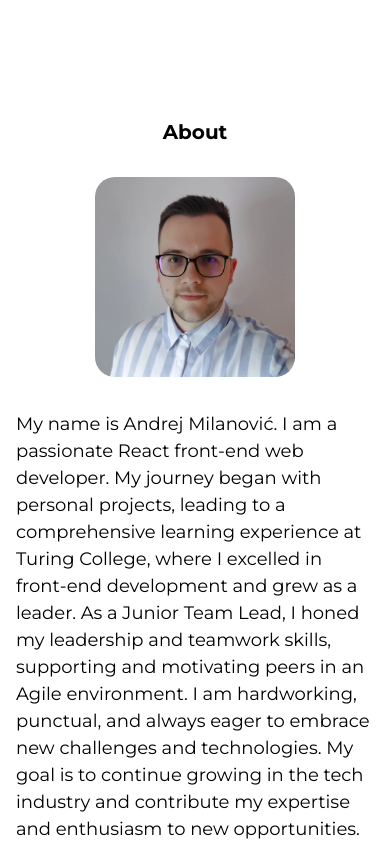
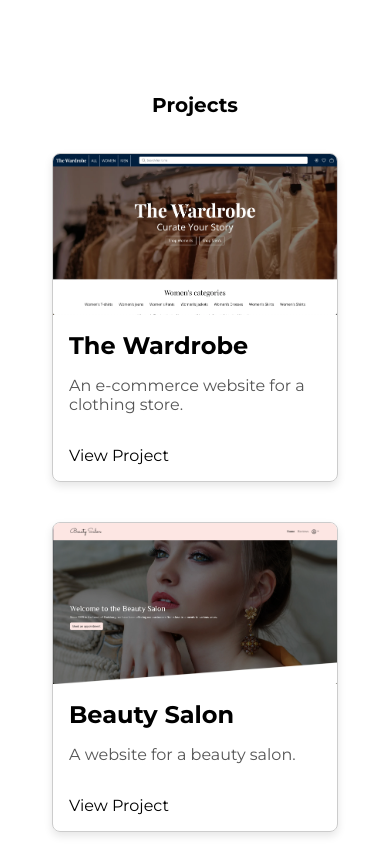
Before and after one commit to andrejcode/portfolio, a React (Vite) app: page / in a window 390 px wide. Shown: the part 800-1644 px from the top of the page. Built offline with nearby package versions, Linux system fonts and the light colour scheme.

Commit message:
Refactor About and Projects components for better layout

```diff
--- a/src/components/About/About.css
+++ b/src/components/About/About.css
@@ -1,10 +1,5 @@
 #about {
-  padding: 20px;
-  min-height: 100vh;
-  display: flex;
-  flex-direction: column;
-  justify-content: center;
-  align-items: center;
+  padding: 40px;
 }
 
 #about h2 {
@@ -13,42 +8,42 @@
 
 .about-container {
   display: flex;
-  justify-content: space-evenly;
   align-items: center;
+  justify-content: center;
+  gap: 32px;
 }
 
 .profile {
-  width: 280px;
-  height: 280px;
+  width: 300px;
+  height: 300px;
   border-radius: 20px;
   object-fit: cover;
-  margin-right: 16px;
-  margin-top: 40px;
 }
 
 .about-text {
   max-width: 700px;
   text-align: justify;
   font-size: 20px;
-  margin-left: 8px;
   line-height: 1.5;
 }
 
 @media (max-width: 768px) {
   #about {
-    padding: 16px;
+    padding: 32px;
+  }
+
+  .about-container {
+    gap: 4px;
   }
 
   .profile {
+    margin-top: 20px;
     width: 200px;
     height: 200px;
-    margin: 16px 0;
   }
 
   .about-text {
     font-size: 18px;
-    margin-left: 0;
-    text-align: left;
   }
 
   .about-container {
--- a/src/components/About/About.jsx
+++ b/src/components/About/About.jsx
@@ -6,15 +6,13 @@ export default function About() {
     <section id="about">
       <h2>About</h2>
       <div className="about-container">
-        <img className="profile" src={profile} alt="Profile" />
+        <img className="profile" src={profile} alt="Andrej's profile picture" />
         <p className="about-text">
-          My name is Andrej Milanović. I am a passionate React front-end web developer. My journey
-          began with personal projects, leading to a comprehensive learning experience at Turing
-          College, where I excelled in front-end development and grew as a leader. As a Junior Team
-          Lead, I honed my leadership and teamwork skills, supporting and motivating peers in an
-          Agile environment. I am hardworking, punctual, and always eager to embrace new challenges
-          and technologies. My goal is to continue growing in the tech industry and contribute my
-          expertise and enthusiasm to new opportunities.
+          I&apos;m Andrej Milanović, a passionate React front-end developer with experience building
+          engaging, user-friendly interfaces. I honed my skills through projects and comprehensive
+          learning at Turing College, where I also developed leadership abilities as a Junior Team
+          Lead in Agile teams. I&apos;m eager to embrace new challenges, grow in the tech industry,
+          and contribute my skills to impactful projects.
         </p>
       </div>
     </section>
--- a/src/components/App.jsx
+++ b/src/components/App.jsx
@@ -7,8 +7,10 @@ function App() {
   return (
     <>
       <Header />
-      <About />
-      <Projects />
+      <main>
+        <Projects />
+        <About />
+      </main>
       <Footer />
     </>
   );
--- a/src/components/Projects/Projects.css
+++ b/src/components/Projects/Projects.css
@@ -1,6 +1,5 @@
 #projects {
-  padding: 20px;
-  min-height: 100vh;
+  padding: 40px;
   display: flex;
   flex-direction: column;
   justify-content: center;
@@ -19,6 +18,6 @@
 
 @media (max-width: 768px) {
   #projects {
-    padding: 16px;
+    padding: 32px;
   }
 }
```
